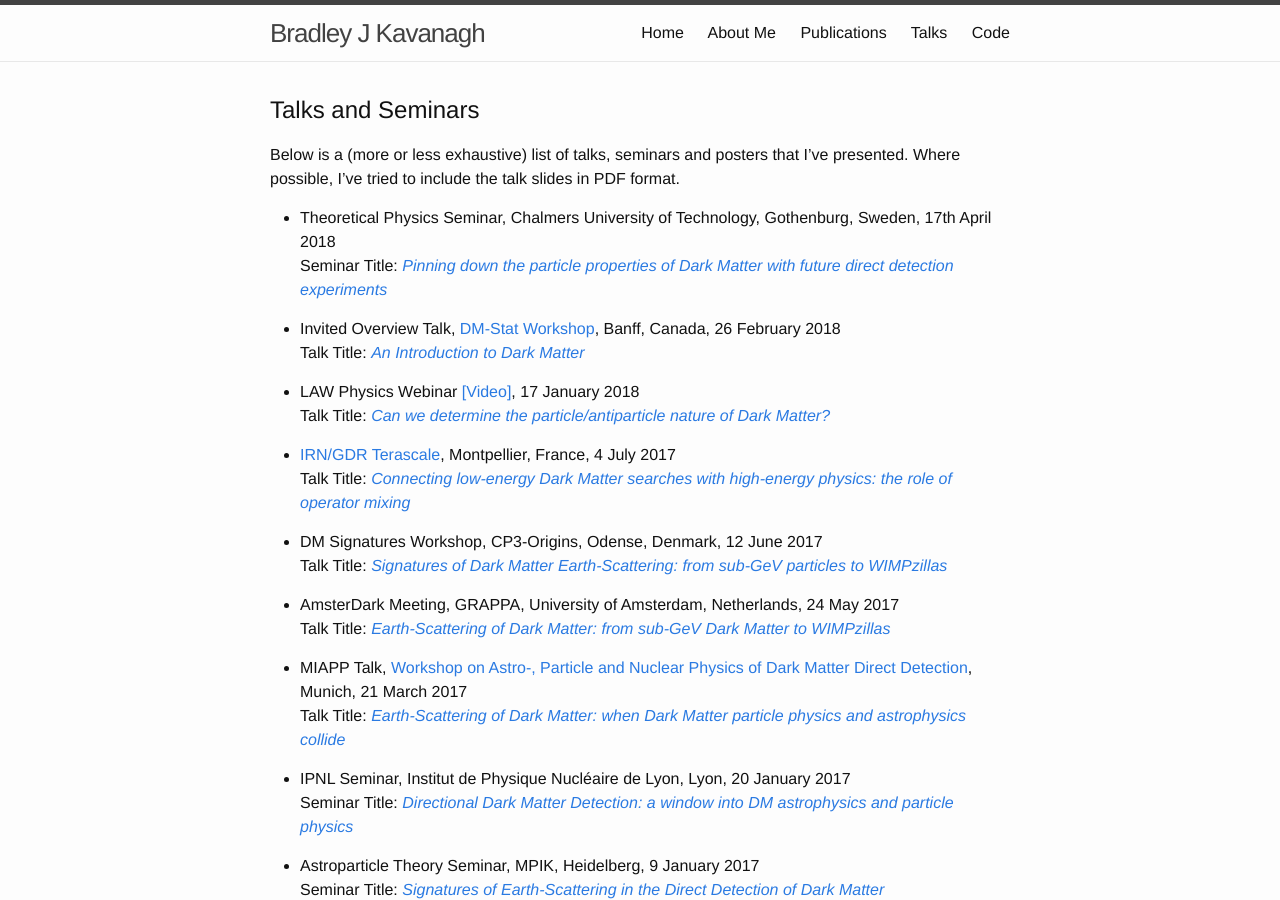
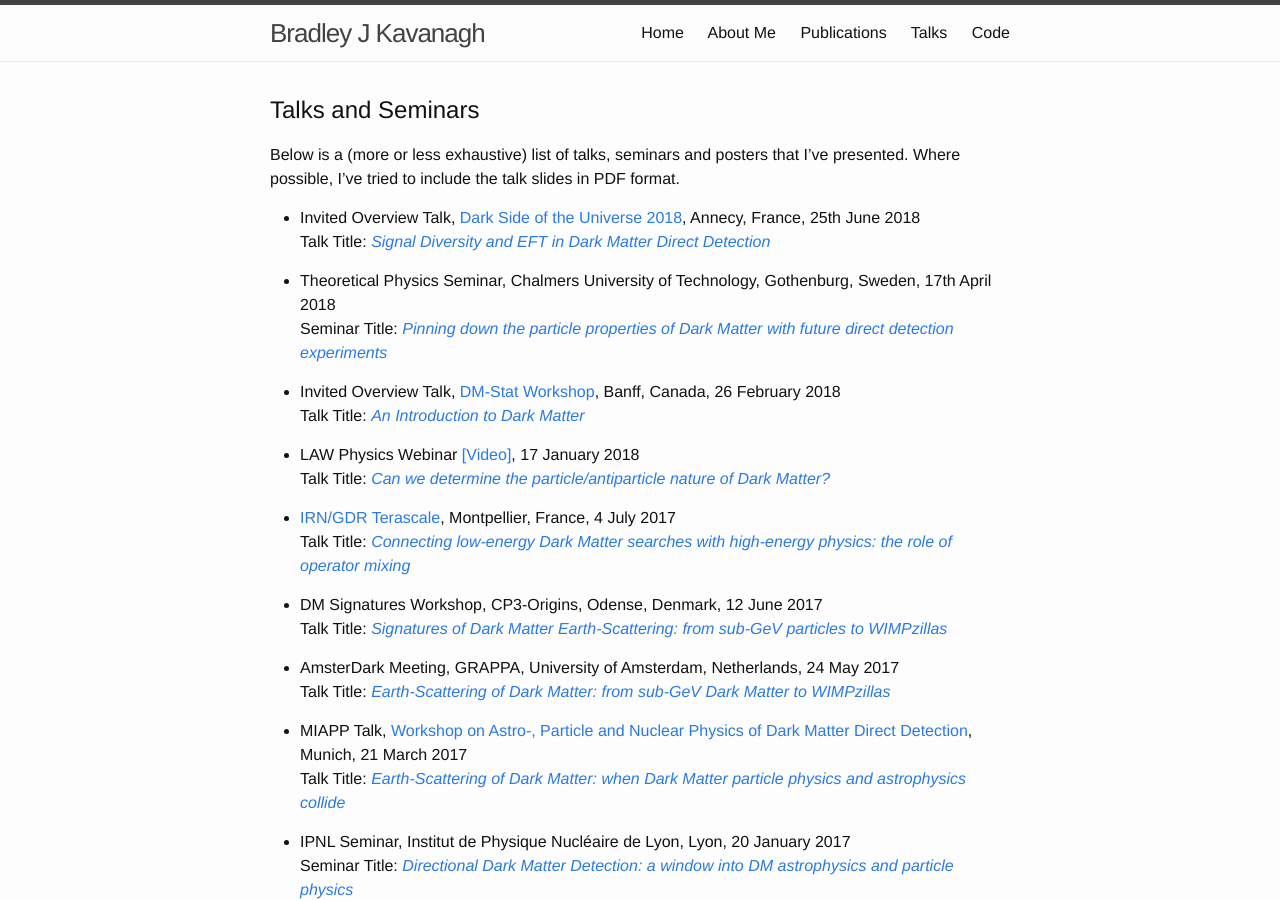
Before and after one commit to bradkav/bradkav.github.io, a Jekyll site: the page built from talks.md, in a window 1280 px wide and 900 px high. Built offline with Jekyll 4.4.1, drawn with Linux system fonts in a browser that asks for light colours.

Commit message:
Added DSU talk

```diff
--- a/talks.md
+++ b/talks.md
@@ -8,6 +8,9 @@ weight: 4
 ## Talks and Seminars
 
 Below is a (more or less exhaustive) list of talks, seminars and posters that I've presented. Where possible, I've tried to include the talk slides in PDF format.
+
+- Invited Overview Talk, [Dark Side of the Universe 2018](https://indico.in2p3.fr/event/14719/overview), Annecy, France, 25th June 2018
+Talk Title: [*Signal Diversity and EFT in Dark Matter Direct Detection*](/assets/slides/KAVANAGH-DSU2018-v2.pdf)
 
 - Theoretical Physics Seminar, Chalmers University of Technology, Gothenburg, Sweden, 17th April 2018
 Seminar Title: [*Pinning down the particle properties of Dark Matter with future direct detection experiments*](/assets/slides/KAVANAGH-Chalmers-v2.pdf)
```
Also changed, not shown: 1 other file.
